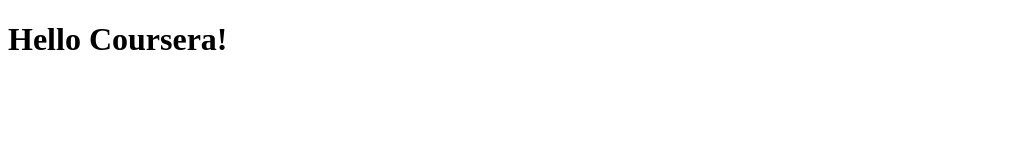
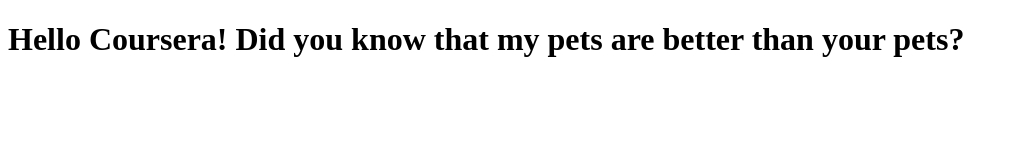
Before and after one commit to echo-nomicon/coursera-test, a plain HTML site: page site/index.html in a window 1280 px wide. Shown: the whole page, without its empty margins (0-1018 px from the left). Drawn offline with Linux system fonts and the light colour scheme.

Commit message:
Small Addition to our page content

```diff
--- a/site/index.html
+++ b/site/index.html
@@ -6,6 +6,6 @@
 	<title>Hello Coursera!</title>
 </head>
 <body>
-<h1>Hello Coursera!</h1>
+<h1>Hello Coursera! Did you know that my pets are better than your pets?</h1>
 </body>
 </html>
```
